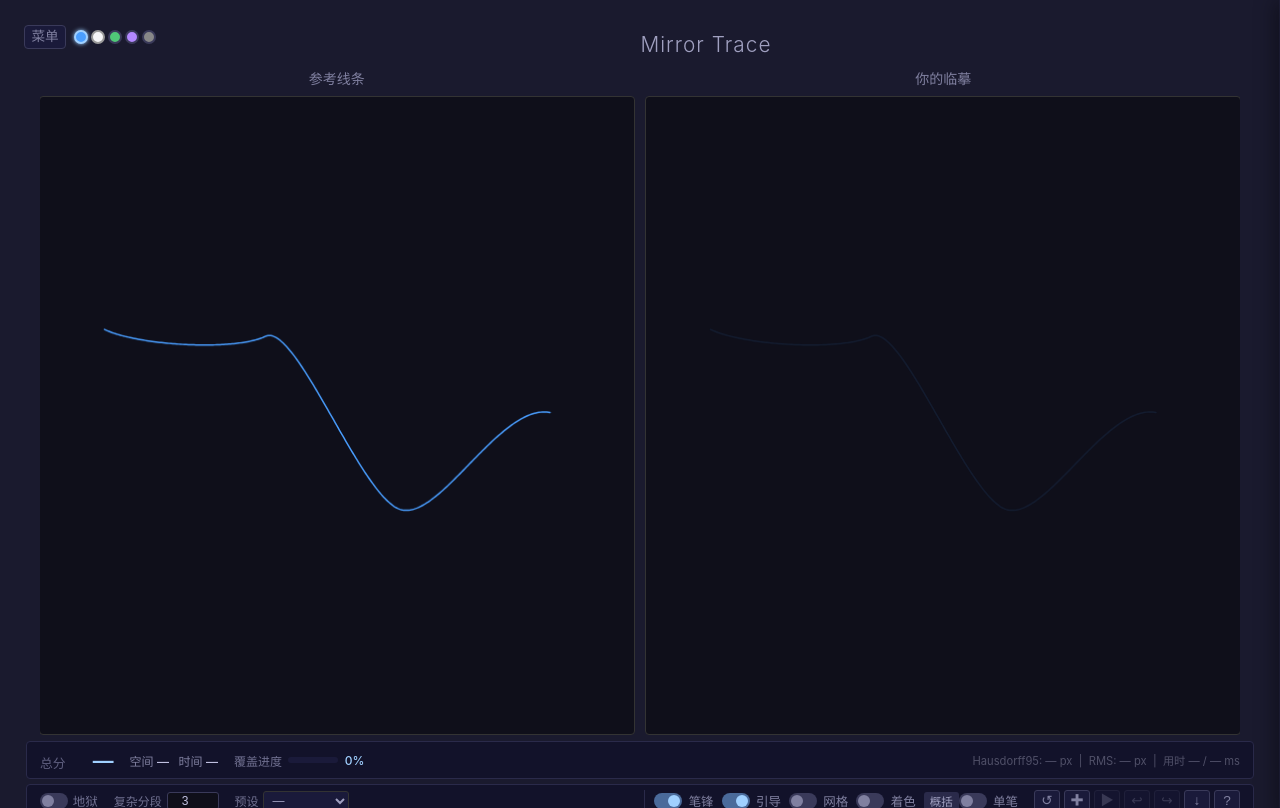
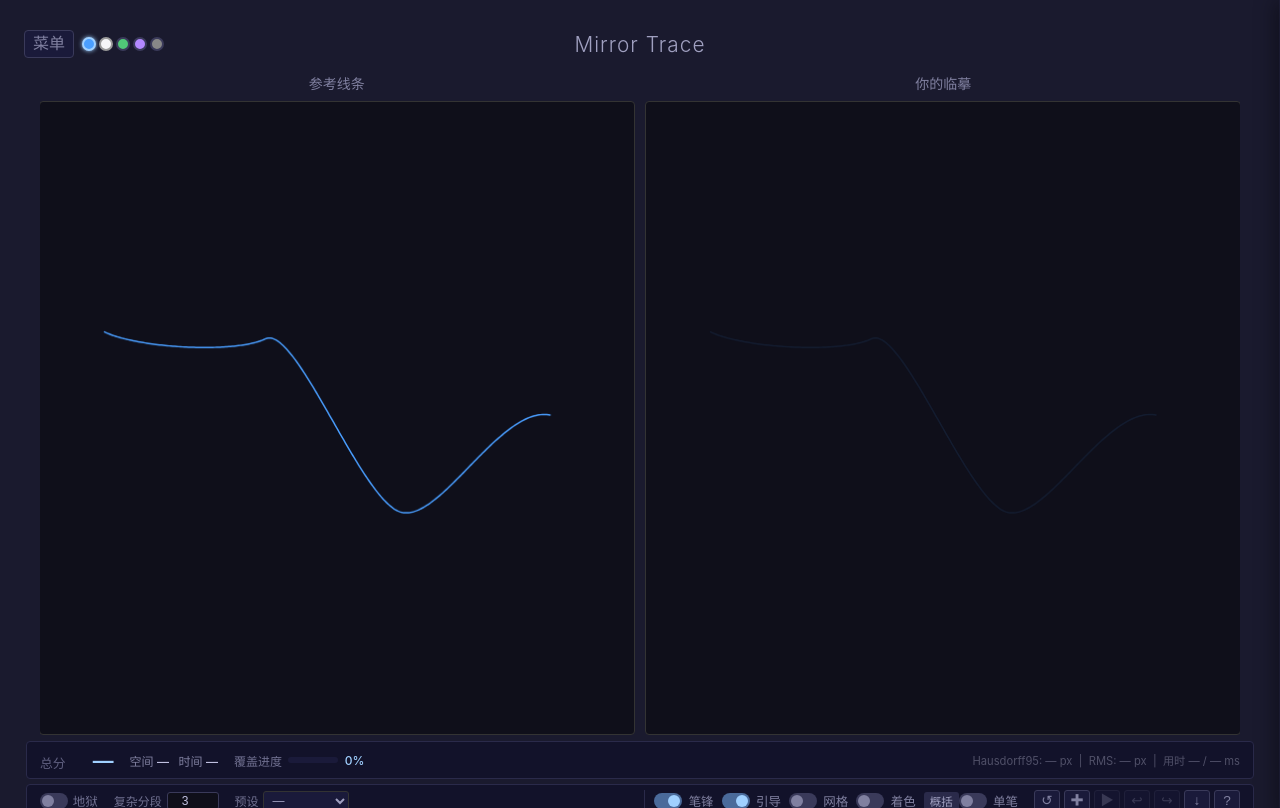
Before and after one commit to Caelirhythmus/mirror-trace, a website built with Vite: page index.html in a window 1280 px wide. Built offline with nearby package versions, Linux system fonts and the light colour scheme.

Commit message:
fix(layout): nest menu+themes inside h1 via absolute positioning
Root cause: wrapping h1 in an intermediate flex container (#app-header) changed
the grid row sizing.  The h1 went from being a direct grid child (with its own
margin-bottom controlling the row height) to being a flex child of
#app-header.  Even with margin removed, the flex container's own box added
unpredictable height that varied by browser.

Fix: put the menu button and theme-selector back inside the <h1> element
itself, positioned absolutely at left:0 / top:50% / translateY(-50%).  The
h1 returns to being a direct grid child with the original margin-bottom,
and the floating elements don't affect its line-height or the grid row at
all.  h1 also gets position:relative as the anchor.

The button can stay at a comfortable 28px with 1rem font-size since it no
longer influences the header row height.

```diff
--- a/index.html
+++ b/index.html
@@ -8,19 +8,19 @@
 </head>
 <body>
   <div id="app">
-    <div id="app-header">
-      <div id="top-left-group">
+    <h1>
+      <span id="top-left-group">
         <button id="btn-sidebar" title="侧栏 B/Ctrl+H">菜单</button>
-        <div id="theme-selector">
+        <span id="theme-selector">
           <button class="theme-dot" data-theme="dark-blue" title="深蓝"></button>
           <button class="theme-dot" data-theme="light" title="浅色"></button>
           <button class="theme-dot" data-theme="dark-green" title="墨绿"></button>
           <button class="theme-dot" data-theme="dark-purple" title="暮紫"></button>
           <button class="theme-dot" data-theme="gray" title="现代"></button>
-        </div>
-      </div>
-      <h1>Mirror Trace</h1>
-    </div>
+        </span>
+      </span>
+      Mirror Trace
+    </h1>
     <div id="canvas-container">
       <div class="canvas-wrapper">
         <h2>参考线条</h2>
--- a/src/style.css
+++ b/src/style.css
@@ -77,24 +77,23 @@ html, body {
   justify-self: center;
 }
 
-/* App header row: menu, theme dots, and centered title on one line */
-#app-header {
-  display: flex;
-  align-items: center;
-}
-
-#app-header h1 {
-  flex: 1;
-  text-align: center;
+h1 {
   font-size: 1.3rem;
   font-weight: 300;
   letter-spacing: 0.05em;
+  margin-bottom: 0.3rem;
   color: var(--text-title);
-  margin-bottom: 0;
+  text-align: center;
+  position: relative;
 }
 
-/* Top-left group: sidebar toggle + theme selector */
+/* Top-left group: absolutely positioned inside h1 so it never affects
+   the title's line height or the grid row sizing. */
 #top-left-group {
+  position: absolute;
+  left: 0;
+  top: 50%;
+  transform: translateY(-50%);
   display: flex;
   align-items: center;
   gap: 0.5rem;
@@ -102,14 +101,14 @@ html, body {
 
 #btn-sidebar {
   width: auto;
-  min-width: 24px;
-  height: 24px;
-  padding: 0 0.4rem;
+  min-width: 28px;
+  height: 28px;
+  padding: 0 0.5rem;
   border: 1px solid var(--border-light);
   border-radius: 4px;
   background: var(--bg-button);
   color: var(--text-dim);
-  font-size: 0.85rem;
+  font-size: 1rem;
   line-height: 1;
   cursor: pointer;
   display: flex;
```
Also changed, not shown: src/main.test.ts (+7 -6 lines).
